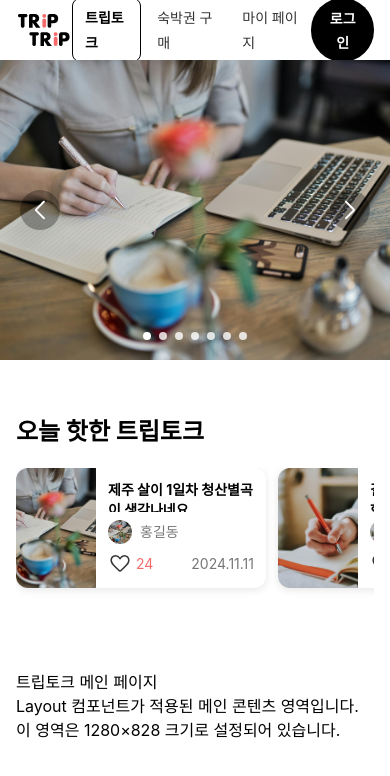
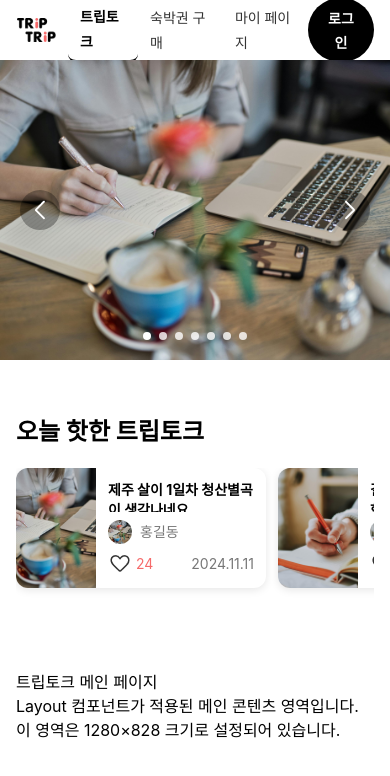
Before and after one commit to thetree601/triptalk, a Next.js app: page / in a window 390 px wide. Shown: the top 776 px of the page. Built offline with nearby package versions, Linux system fonts and the light colour scheme.

Commit message:
fix: 헤더 네비게이션 구조 및 스타일 수정
- 로고와 네비게이션을 좌측에 그룹화
- 네비게이션 탭 active 상태에 밑줄 적용
- 피그마 디자인에 맞는 레이아웃 구조 개선

```diff
--- a/src/commons/layout/index.tsx
+++ b/src/commons/layout/index.tsx
@@ -12,6 +12,8 @@ export default function Layout({ children }: LayoutProps) {
       {/* Header */}
       <header className={styles.header}>
         <div className={styles.headerContent}>
+          {/* Logo and Navigation Group */}
+          <div className={styles.logoNavGroup}>
             {/* Logo Area */}
             <div className={styles.logoArea}>
               <div className={styles.logo}>
@@ -37,6 +39,7 @@ export default function Layout({ children }: LayoutProps) {
                 <span className={styles.tabText}>마이 페이지</span>
               </div>
             </nav>
+          </div>
 
           {/* User Actions */}
           <div className={styles.userActions}>
--- a/src/commons/layout/styles.module.css
+++ b/src/commons/layout/styles.module.css
@@ -27,6 +27,13 @@
   padding: 0 20px;
 }
 
+/* Logo and Navigation Group */
+.logoNavGroup {
+  display: flex;
+  align-items: center;
+  gap: 20px;
+}
+
 /* Logo Area */
 .logoArea {
   display: flex;
@@ -51,7 +58,7 @@
 .navigation {
   display: flex;
   align-items: center;
-  gap: 8px;
+  gap: 0;
 }
 
 .tab {
@@ -59,11 +66,11 @@
   border-radius: 8px;
   cursor: pointer;
   transition: all 0.2s ease;
+  position: relative;
 }
 
 .tab.active {
-  background-color: var(--color-background);
-  border: 1px solid var(--color-text-primary);
+  border-bottom: 2px solid var(--color-text-primary);
 }
 
 .tabText {
@@ -383,8 +390,17 @@
     padding: 0 16px;
   }
 
+  .logoNavGroup {
+    gap: 12px;
+  }
+
+  .logo {
+    width: 40px;
+    height: 24px;
+  }
+
   .navigation {
-    gap: 4px;
+    gap: 0;
   }
 
   .tab {
```
Also changed, not shown: src/commons/layout/prompts/prompt.101.wireframe.txt, src/commons/layout/prompts/prompt.201.ui.txt. Lines whose indentation alone changed are shown as unchanged.
